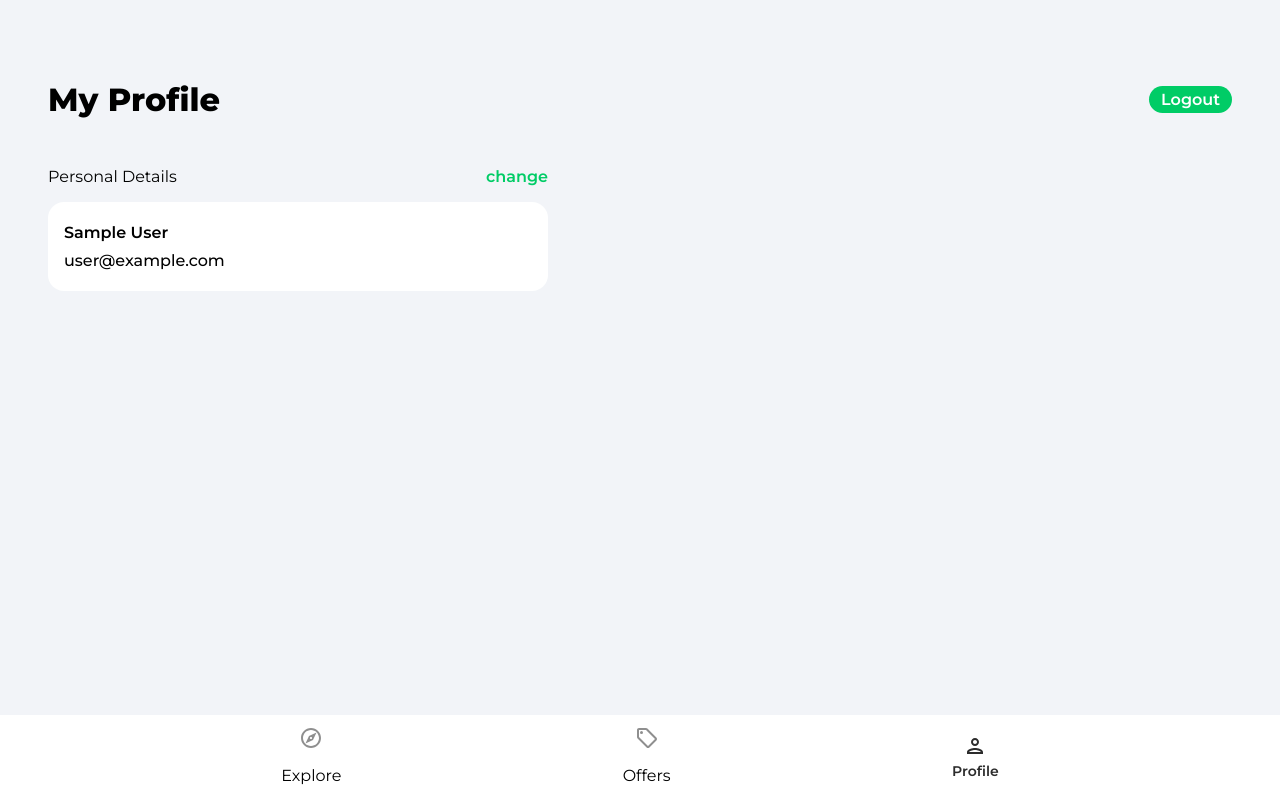
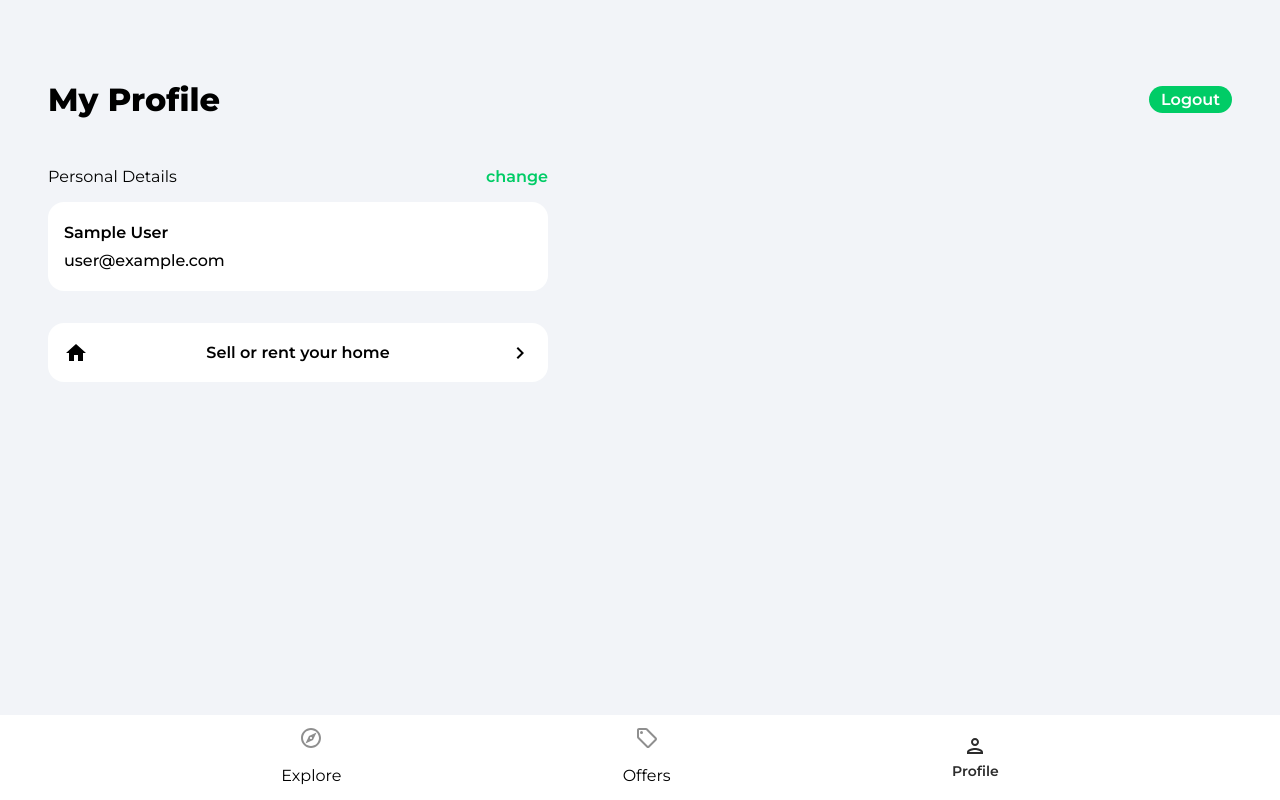
Before and after one commit to miquelespinosa2/house-marketplace, a React (Create React App) app: page /profile in a window 1280 px wide. Built offline with nearby package versions, Linux system fonts and the light colour scheme; no server answers; sample sign-in values are in the browser's storage.

Commit message:
Creating listing apps

```diff
--- a/src/App.js
+++ b/src/App.js
@@ -11,6 +11,7 @@ import Profile from './pages/Profile';
 import SignIn from './pages/SignIn';
 import SignUp from './pages/SignUp';
 import ForgotPassword from './pages/ForgotPassword';
+import CreateListing from './pages/CreateListing';
 
 function App() {
   return (
@@ -26,6 +27,7 @@ function App() {
         <Route path='/sign-in' element={<SignIn />} />
         <Route path='/sign-up' element={<SignUp />} />
         <Route path='/forgot-password' element={<ForgotPassword />} />
+       <Route path='/create-listing' element={<CreateListing />} />
       </Routes>
       <Navbar />
     </Router>
--- /dev/null
+++ b/src/pages/CreateListing.jsx
@@ -0,0 +1,9 @@
+import React from 'react'
+
+function CreateListing() {
+  return (
+    <div>CreateListing</div>
+  )
+}
+
+export default CreateListing
--- a/src/pages/Profile.jsx
+++ b/src/pages/Profile.jsx
@@ -1,10 +1,13 @@
 import React from 'react'
 import {useState, useEffect} from 'react'
+import {Link} from 'react-router-dom'
 import {getAuth, updateProfile} from 'firebase/auth'
 import {updateDoc, doc} from 'firebase/firestore'
 import { db } from '../firebase.config'
-import { useNavigate, Link } from 'react-router-dom'
+import { useNavigate } from 'react-router-dom'
 import {toast} from 'react-toastify'
+import arrowRight from '../assets/svg/keyboardArrowRightIcon.svg'
+import homeIcon from '../assets/svg/homeIcon.svg'
 
 function Profile() {
   const auth = getAuth()
@@ -84,7 +87,13 @@ function Profile() {
         onChange={onChange}/>
        </form>
      </div>
-   </main>
+
+     <Link to='/create-listing' className='createListing'>
+       <img src={homeIcon} alt="home" />
+       <p>Sell or rent your home</p>
+       <img src={arrowRight} alt="arrow right" />
+     </Link>
+     </main>
    </div>
 }
 
```
